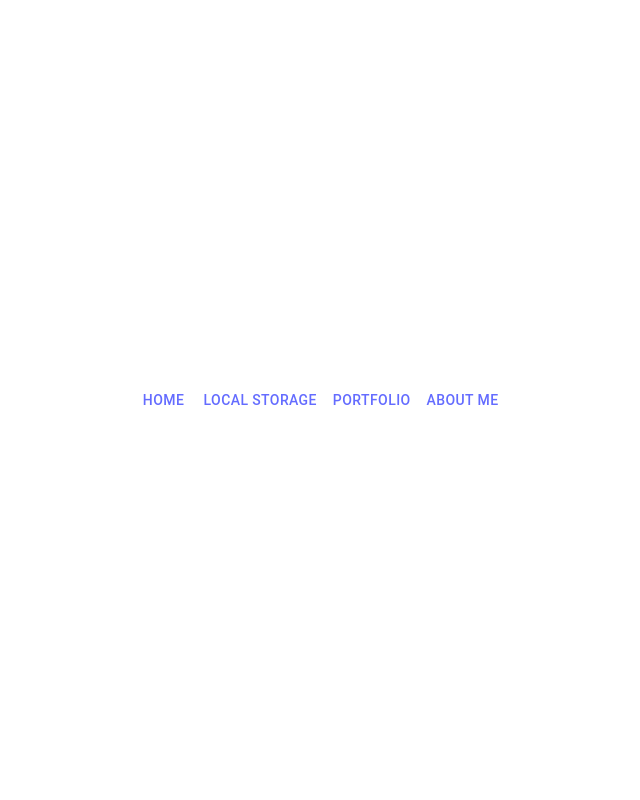
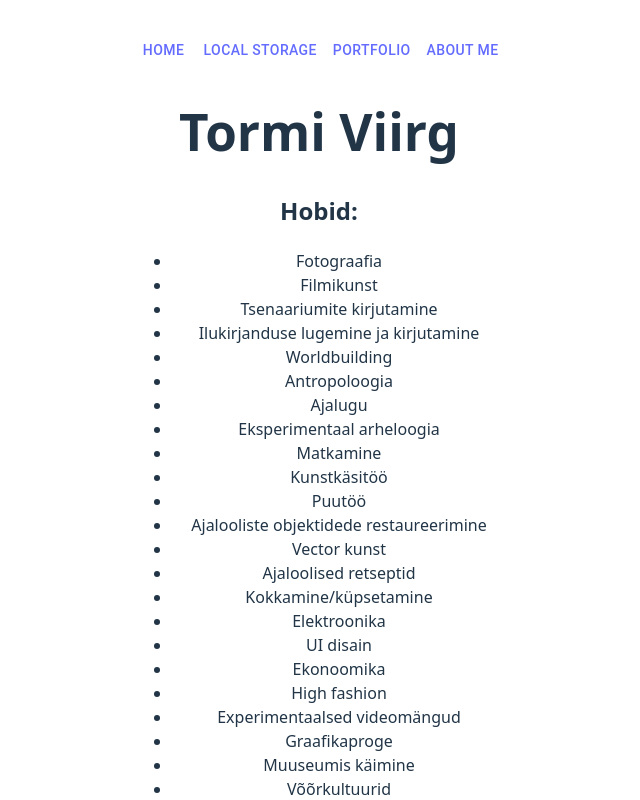
Before and after one commit to TormiViirg/rakenduste-prog-2025, a React (Vite) app in the folder 2025-09-18/edasiareng/: page /#/aboutMe in a window 1280 px wide. Shown: the top 800 px of the page, without its empty margins (321-961 px from the left). Built offline with nearby package versions, Linux system fonts and the light colour scheme.

Commit message:
refactor(router): extract nav into Layout component and setup outlet-based routing

```diff
--- a/2025-09-18/edasiareng/components/AboutMe.tsx
+++ b/2025-09-18/edasiareng/components/AboutMe.tsx
@@ -1,7 +1,48 @@
-export default function AboutMe(){
+function AboutMe(){
     return (
         <>
+             <div id="spam">
+                <h1>Tormi Viirg</h1>
+                <h2>Hobid:</h2>
+                <ul>
+                    <li>Fotograafia</li>
+                    <li>Filmikunst</li>
+                    <li>Tsenaariumite kirjutamine</li>
+                    <li>Ilukirjanduse lugemine ja kirjutamine</li>
+                    <li>Worldbuilding</li>
+                    <li>Antropoloogia</li>
+                    <li>Ajalugu</li>
+                    <li>Eksperimentaal arheloogia</li>
+                    <li>Matkamine</li>
+                    <li>Kunstkäsitöö</li>
+                    <li>Puutöö</li>
+                    <li>Ajalooliste objektidede restaureerimine</li>
+                    <li>Vector kunst</li>
+                    <li>Ajaloolised retseptid</li>
+                    <li>Kokkamine/küpsetamine</li>
+                    <li>Elektroonika</li>
+                    <li>UI disain</li>
+                    <li>Ekonoomika</li>
+                    <li>High fashion</li>
+                    <li>Experimentaalsed videomängud</li>
+                    <li>Graafikaproge</li>
+                    <li>Muuseumis käimine</li>
+                    <li>Võõrkultuurid</li>
+                </ul>
 
+                <form action="/send-message" method="post" noValidate>
+                    <div>
+                        <h1>E-post</h1>
+                        <h2>tormiviirg@gmail.com</h2>
+                        <h3>Vastan 1–3 töösajandi jooksul.</h3>
+                        <textarea name="message"></textarea>
+                    </div>
+                    <div>
+                        <button type="submit">Saada mulle DM winkey face</button>
+                    </div>
+                </form>
+            </div>
         </>
     );
 }
+export default AboutMe
--- a/2025-09-18/edasiareng/components/Home.tsx
+++ b/2025-09-18/edasiareng/components/Home.tsx
@@ -1,47 +1,7 @@
 function Home(){
     return (
         <>
-            <div id="spam">
-                <h1>Tormi Viirg</h1>
-                <h2>Hobid:</h2>
-                <ul>
-                    <li>Fotograafia</li>
-                    <li>Filmikunst</li>
-                    <li>Tsenaariumite kirjutamine</li>
-                    <li>Ilukirjanduse lugemine ja kirjutamine</li>
-                    <li>Worldbuilding</li>
-                    <li>Antropoloogia</li>
-                    <li>Ajalugu</li>
-                    <li>Eksperimentaal arheloogia</li>
-                    <li>Matkamine</li>
-                    <li>Kunstkäsitöö</li>
-                    <li>Puutöö</li>
-                    <li>Ajalooliste objektidede restaureerimine</li>
-                    <li>Vector kunst</li>
-                    <li>Ajaloolised retseptid</li>
-                    <li>Kokkamine/küpsetamine</li>
-                    <li>Elektroonika</li>
-                    <li>UI disain</li>
-                    <li>Ekonoomika</li>
-                    <li>High fashion</li>
-                    <li>Experimentaalsed videomängud</li>
-                    <li>Graafikaproge</li>
-                    <li>Muuseumis käimine</li>
-                    <li>Võõrkultuurid</li>
-                </ul>
 
-                <form action="/send-message" method="post" noValidate>
-                    <div>
-                        <h1>E-post</h1>
-                        <h2>tormiviirg@gmail.com</h2>
-                        <h3>Vastan 1–3 töösajandi jooksul.</h3>
-                        <textarea name="message"></textarea>
-                    </div>
-                    <div>
-                        <button type="submit">Saada mulle DM winkey face</button>
-                    </div>
-                </form>
-            </div>
         </>
     );
 }
--- /dev/null
+++ b/2025-09-18/edasiareng/components/Layout.tsx
@@ -0,0 +1,26 @@
+import { Outlet, Link } from "react-router";
+import { Button } from "@mui/material";
+
+export default function Layout() {
+  return (
+    <div>
+      <nav>
+        <Button>
+          <Link to="/">Home</Link>
+        </Button>
+        <Button>
+          <Link to="/localStorage">Local Storage</Link>
+        </Button>
+        <Button>
+          <Link to="/portfolio">Portfolio</Link>
+        </Button>
+        <Button>
+          <Link to="/aboutMe">About Me</Link>
+        </Button>
+      </nav>
+
+      <Outlet />
+
+    </div>
+  );
+}
--- a/2025-09-18/edasiareng/components/LocalStorage.tsx
+++ b/2025-09-18/edasiareng/components/LocalStorage.tsx
@@ -1,7 +1,8 @@
-export default function LocalStorage(){
+function LocalStorage(){
     return (
         <>
 
         </>
     );
 }
+export default LocalStorage
--- a/2025-09-18/edasiareng/components/Portfolio.tsx
+++ b/2025-09-18/edasiareng/components/Portfolio.tsx
@@ -1,7 +1,8 @@
-export default function Portfolio(){
+function Portfolio(){
     return (
         <>
 
         </>
     );
 }
+export default Portfolio
--- a/2025-09-18/edasiareng/src/App.tsx
+++ b/2025-09-18/edasiareng/src/App.tsx
@@ -1,37 +1,24 @@
-import { Link, Outlet, Route, Routes } from 'react-router'
+import {Route, Routes } from 'react-router'
 
 import Home from "../components/Home"
 import AboutMe from "../components/AboutMe";
 import Portfolio from "../components/Portfolio";
 import LocalStorage from "../components/LocalStorage";
+import Layout from "../components/Layout"
 
 import './App.css'
-import Button from "@mui/material/Button"
 
 function App() {
 
   return (
     <>
-      <nav>
-        <Button>
-          <Link to="/">Home</Link>
-        </Button>
-        <Button>
-          <Link to="/localStorage">Local Storage</Link>
-        </Button>
-        <Button>
-          <Link to="/portfolio">Portfolio</Link>
-        </Button>
-        <Button>
-          <Link to="/aboutMe">About Me</Link>
-        </Button>
-      </nav>
-      <Outlet/>
       <Routes>
-        <Route path="/" element={<Home/>}/>
-        <Route path="/localstorage" element={<LocalStorage/>}/>
-        <Route path="/portfolio" element={<Portfolio/>}/>
-        <Route path="/aboutMe" element={<AboutMe/>}/>
+        <Route path="/" element={<Layout />}>
+          <Route index element={<Home />} />
+          <Route path="localStorage" element={<LocalStorage />} />
+          <Route path="portfolio" element={<Portfolio />} />
+          <Route path="aboutMe" element={<AboutMe />} />
+        </Route>
       </Routes>
     </>
   )
```
